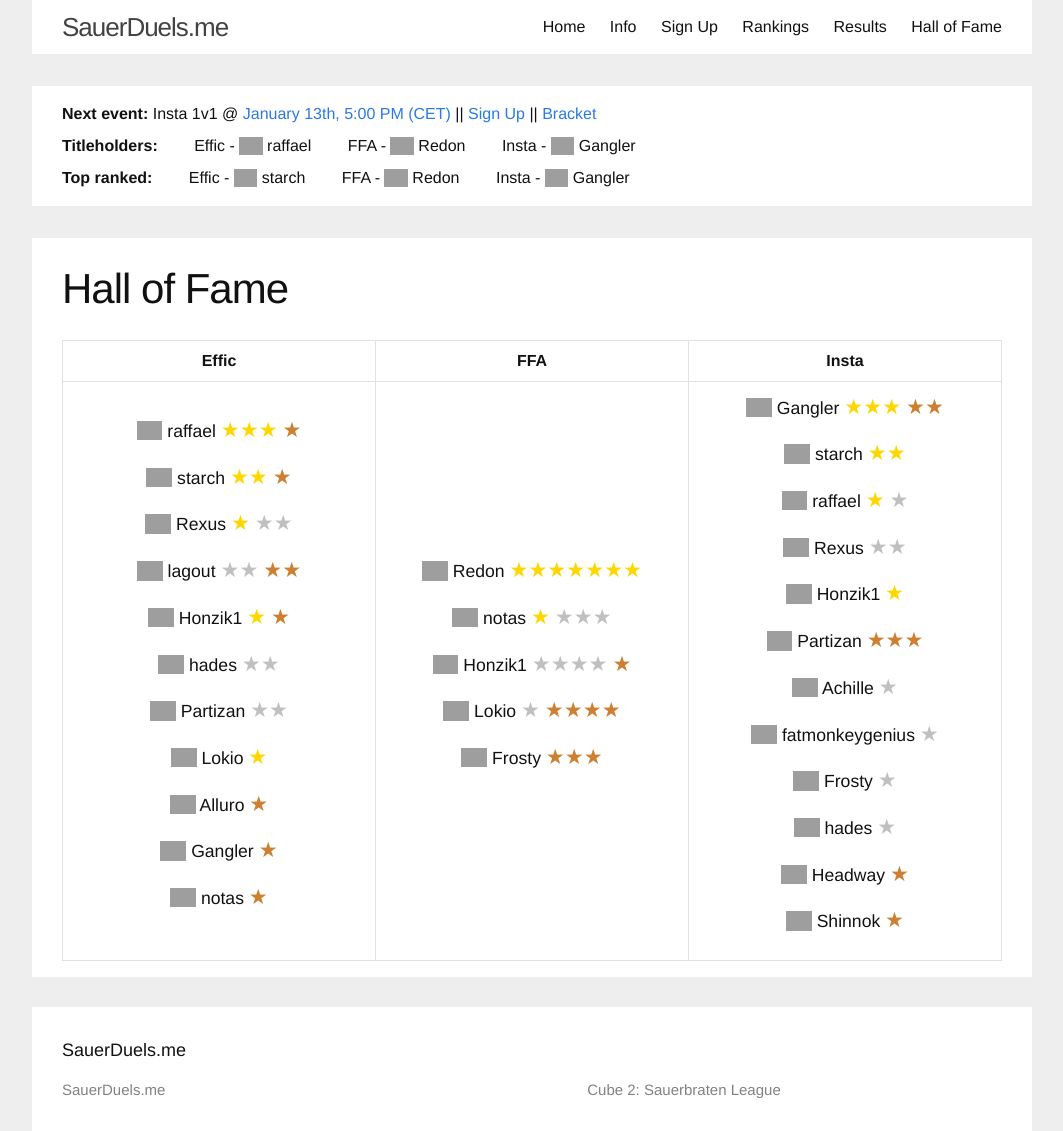
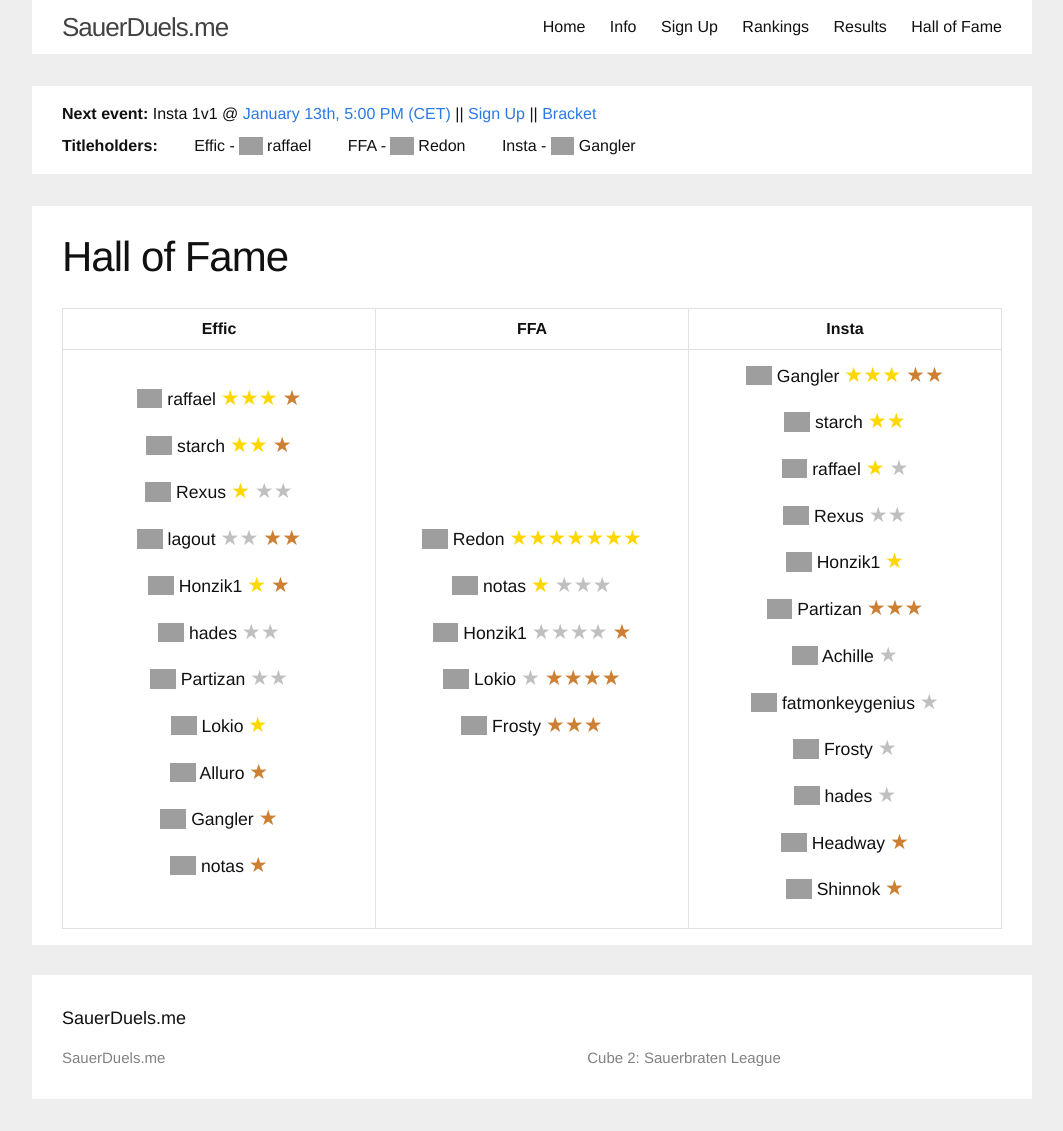
Before and after one commit to sauerduels/website, a Jekyll site: the page built from hof.html, in a window 1280 px wide. Shown: the whole page, without its empty margins (108-1171 px from the left). Built offline with Jekyll 4.4.1, drawn with Linux system fonts in a browser that asks for light colours; a script that is not in the unit is left out; after the commit the page ends 1099 px from its top, so only the background shows below that; grey boxes are pictures that could not be loaded.

Commit message:
topranked is just redundant

```diff
--- a/_includes/infobar.html
+++ b/_includes/infobar.html
@@ -28,16 +28,3 @@
     {% endfor %}
   {% endfor %}
 </div>
-
-<div style="margin-top: 0.5em;">
-  <strong>Top ranked:</strong>
-  {% assign hofpages = site.pages | where: 'title', 'Hall of Fame' %}
-  {% for hofpage in hofpages %}
-    {% for topranked in hofpage.toprankeds %}
-      <span style="margin-left: 2em;">
-        {{ topranked.category }} -
-        {{ topranked.name | add_flags }}
-      </span>
-    {% endfor %}
-  {% endfor %}
-</div>
--- a/hof.html
+++ b/hof.html
@@ -6,13 +6,6 @@ index: 5
 titleholders:
   - category: Effic
     name: raffael
-  - category: FFA
-    name: Redon
-  - category: Insta
-    name: Gangler
-toprankeds:
-  - category: Effic
-    name: starch
   - category: FFA
     name: Redon
   - category: Insta
```
